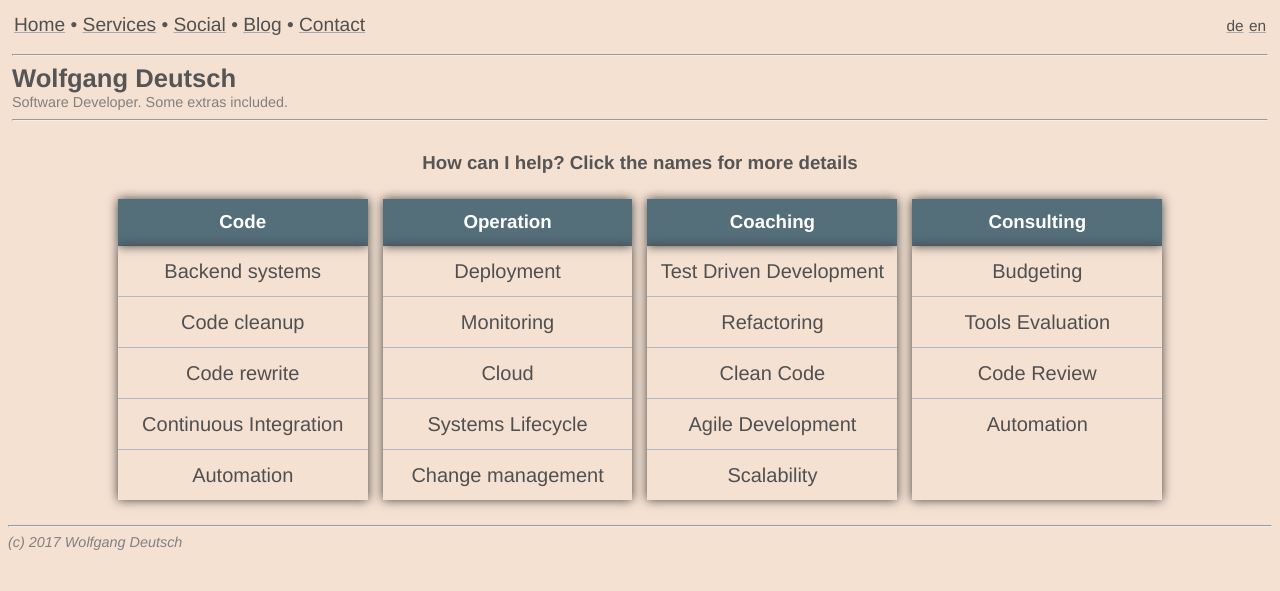
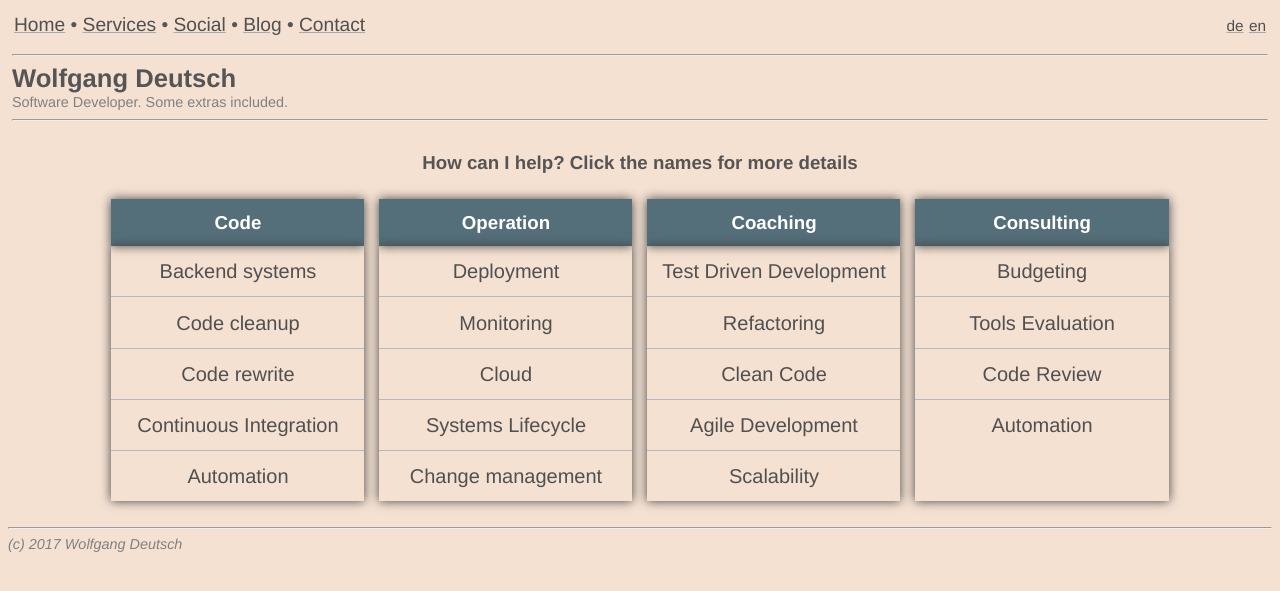
Before and after one commit to wolfgang-wdw/wolfgang-wdw.github.io, a Jekyll site: the page built from _pages/services_en.md, in a window 1280 px wide. Shown: the top 591 px of the page. Built offline with Jekyll 4.4.1, drawn with Linux system fonts in a browser that asks for light colours.

Commit message:
tweak table width

```diff
--- a/css/_service-table.scss
+++ b/css/_service-table.scss
@@ -4,7 +4,7 @@
 
 .service-table {
     display: table;
-    width: 85%;
+    width: 86%;
     margin: auto;
     margin-top: 2%;
     margin-bottom: 2%;
```
